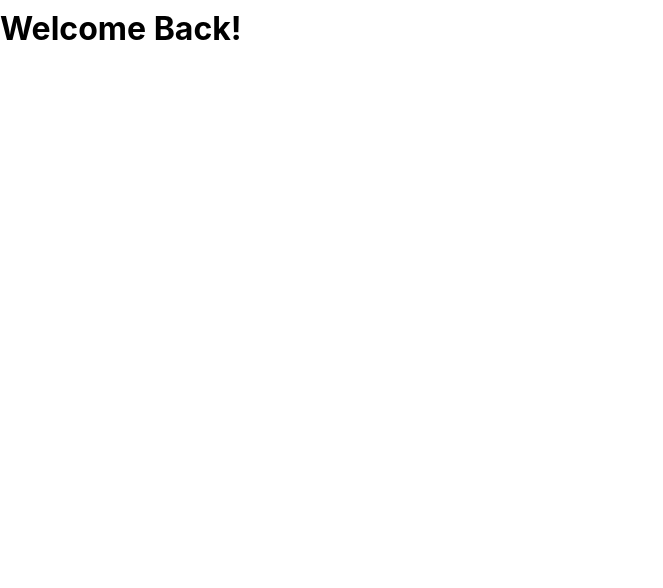
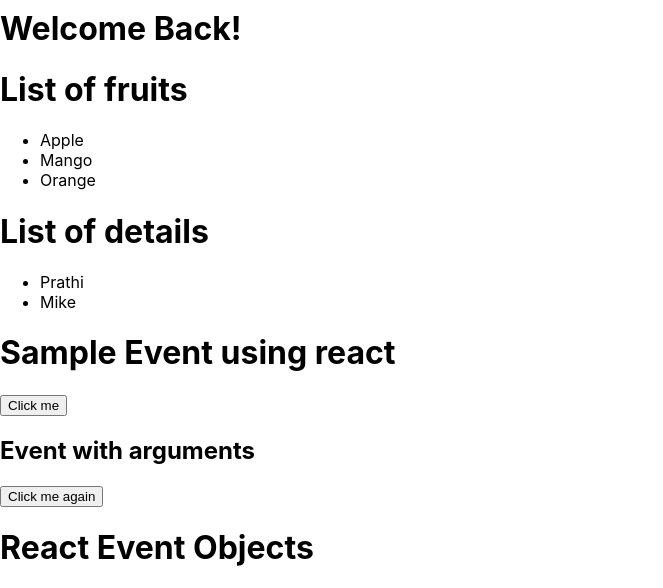
Before and after one commit to prathikshaa27/React, a React (Create React App) app in the folder demo/: page / in a window 1280 px wide. Shown: the part 1634-2222 px from the top of the page, without its empty margins (0-663 px from the left). Before the commit the page ends 1704 px from the top, so only its background shows below. Built offline with nearby package versions, Linux system fonts and the light colour scheme.

Commit message:
22-Feb-2024

```diff
--- a/demo/src/App.js
+++ b/demo/src/App.js
@@ -11,6 +11,11 @@ import {Message} from "./FunctionComponent";
 import {Basic} from "./NewComponent";
 import {Example} from "./DisplayingData";
 import {Greeting} from "./ConditionalRendering";
+import {List} from "./RenderingList";
+import {Objs} from "./RenderingLists1"
+import {Event} from "./Events";
+import {Event1} from "./Events";
+import {Event2} from './Events';
 class App extends Component{
   render(){
     return(
@@ -33,6 +38,11 @@ function App1(){
       <Basic/>
       <Example />
       <Greeting LoggedIn={LoggedIn}/>
+      <List/>
+      <Objs/>
+      <Event/>
+      <Event1/>
+      <Event2 />
 
     </div>
   )
--- /dev/null
+++ b/demo/src/Events.jsx
@@ -0,0 +1,37 @@
+import React from "react";
+const Event = ()=>{
+    alert("You have clicked the button")
+
+ return(
+    <div>
+        <h1>Sample Event using react</h1>
+        <button onClick={Event}>Click me</button>
+    </div>
+
+ );
+}
+ export {Event};
+
+ const Event1 =(a)=>{
+    alert("CLicked the button again")
+    return(
+        <div>
+        <h2>Event with arguments</h2>
+        <button onClick={()=>Event1("Hello")}>Click me again</button>
+        </div>
+    )
+ }
+ export{Event1};
+
+ function Event2(){
+    const handleClick = (event)=>{
+        console.log("You have clicked the button",event);
+    };
+    return(
+        <div>
+            <h1>React Event Objects</h1>
+            <button onClick={handleClick}>CLICK HERE</button>
+        </div>
+    );
+ }
+ export {Event2};
--- /dev/null
+++ b/demo/src/RenderingList.jsx
@@ -0,0 +1,19 @@
+import React from 'react';
+
+const List = ()=>{
+    let items = ["Apple", "Mango"," Orange"];
+    return(
+        <div>
+            <h1>List of fruits</h1>
+            <ul>
+                {items.map((item,index) =>(
+                    <li key= {index}>
+                        {item}
+                        </li>
+                ))}
+            </ul>
+        </div>
+
+    )
+}
+export {List};
--- /dev/null
+++ b/demo/src/RenderingLists1.jsx
@@ -0,0 +1,21 @@
+import React from 'react';
+function Objs(){
+   const details= [
+   {id:1, Name:"Prathi",Age:22},
+   {id:2, Name:"Mike", Age:15}
+   ];
+return(
+    <div>
+        <h1>List of details</h1>
+        <ul>
+        {details.map((users) => (
+        <li key={users.id}>
+            {users.Name}
+            </li>
+
+       ) )}
+       </ul>
+    </div>
+)
+    }
+export {Objs}
```
